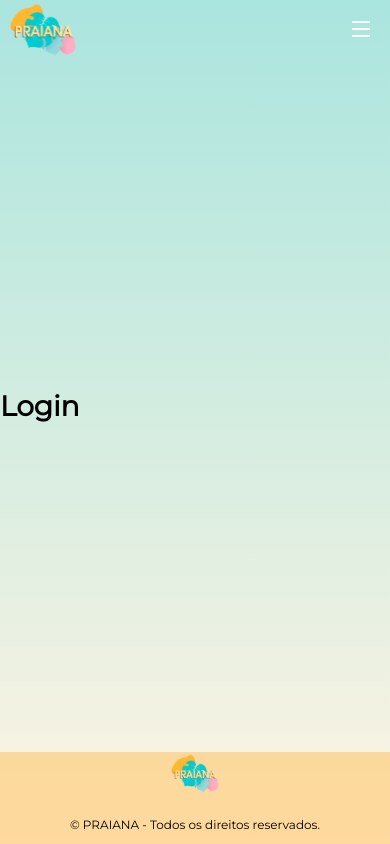
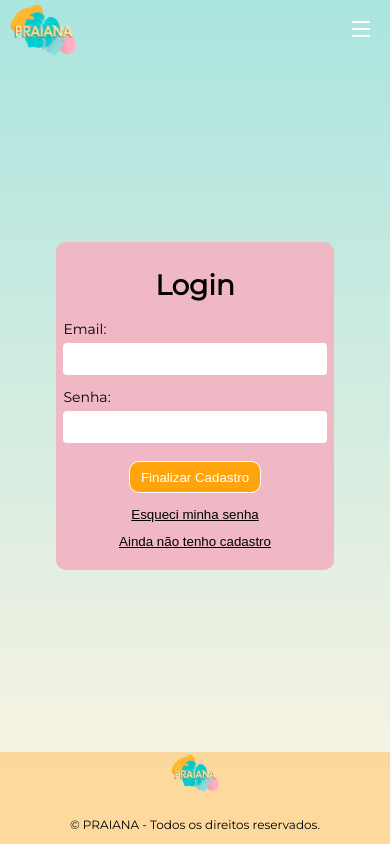
Before and after one commit to gabriellivalelia/FrontProjetoTraineeCPE, a React (Vite) app: page /Login in a window 390 px wide. Built offline with nearby package versions, Linux system fonts and the light colour scheme.

Commit message:
Feat: Responsive Login Page

```diff
--- a/src/pages/Cadastro/index.jsx
+++ b/src/pages/Cadastro/index.jsx
@@ -1,5 +1,5 @@
 import React from "react";
-
+import { useNavigate } from "react-router-dom";
 import {
   Container,
   FormContainer,
@@ -62,8 +62,11 @@ function Cadastro() {
     resolver: zodResolver(CreateUserFormSchema),
   });
 
+  const Navigate = useNavigate();
+
   function createUser(data) {
     console.log(data);
+    Navigate("/");
   }
 
   return (
--- a/src/pages/Login/index.jsx
+++ b/src/pages/Login/index.jsx
@@ -1,11 +1,84 @@
 import React from "react";
+import {
+  Container,
+  FormContainer,
+  Form,
+  InputContainer,
+  Input,
+  Message,
+  SubmitButton,
+  ButtonContainer,
+  Button,
+} from "./styles";
+import { useForm } from "react-hook-form";
+import { z } from "zod";
+import { zodResolver } from "@hookform/resolvers/zod";
+import { useNavigate } from "react-router-dom";
 
-// import { Container } from './styles';
+const LoginFormSchema = z.object({
+  email: z
+    .string()
+    .nonempty("Esse campo é obrigatório!")
+    .email("Formato de email inválido!")
+    .toLowerCase(),
+  senha: z
+    .string()
+    .nonempty("Esse campo é obrigatório!")
+    .min(6, "A senha tem no mínimo 6 caracteres!"),
+});
 
 function Login() {
+
+  const Navigate = useNavigate();
+
+  const {
+    register,
+    handleSubmit,
+    formState: { errors },
+  } = useForm({
+    resolver: zodResolver(LoginFormSchema),
+  });
+
+  function Login(data) {
+    console.log(data);
+  }
+
   return (
     <React.StrictMode>
-      <h1>Login</h1>
+      <Container>
+        <FormContainer>
+          <div>
+            <h1>Login</h1>
+          </div>
+          <Form onSubmit={handleSubmit(Login)}>
+            <InputContainer>
+              <label htmlFor="email">Email:</label>
+              <Input
+                type="email"
+                id="email"
+                {...register("email")}
+                autoComplete="off"
+              />
+              {errors.email && <Message>{errors.email.message}</Message>}
+            </InputContainer>
+            <InputContainer>
+              <label htmlFor="senha">Senha:</label>
+              <Input
+                type="password"
+                id="senha"
+                {...register("senha")}
+                autoComplete="off"
+              />
+              {errors.senha && <Message>{errors.senha.message}</Message>}
+            </InputContainer>
+            <SubmitButton type="submit" value="Finalizar Cadastro" />
+          </Form>
+          <ButtonContainer>
+            <Button>Esqueci minha senha</Button>
+            <Button onClick={()=> Navigate("/Cadastro")}>Ainda não tenho cadastro</Button>
+          </ButtonContainer>
+        </FormContainer>
+      </Container>
     </React.StrictMode>
   );
 }
--- a/src/pages/Login/styles.js
+++ b/src/pages/Login/styles.js
@@ -1,5 +1,99 @@
 import styled from 'styled-components';
 
 export const Container = styled.div`
+  flex:1;
+
+  display: flex;
+  justify-content: center;
+  align-items: center;
+  padding: 5%;
+`;
+
+export const FormContainer = styled.div`
+  width: 35%;
+  height: 100%;
+  background: #EFB8C4;
+  padding: 2% 2% 2% 2% ;
+
+  display: flex;
+  flex-direction: column;
+  text-align: center;
+  align-items: center;
+  border-radius: 0.625rem;
+
+  @media(max-width:1200px){
+    width:50%;
+  }
+
+  @media(max-width:560px){
+    width:75%;
+  }
+`;
+
+export const Form = styled.form`
+   display: flex;
+   flex-direction: column;
+   align-items: center;
+   gap: 0.8rem;
+   width: 100%;
+`;
+
+export const Input = styled.input`
+   width: 100%;
+   height: 32px;
+   padding: 2%;
+   box-sizing: border-box;
+   border-radius: 0.25rem;
+   border: none;
 
 `;
+
+export const SubmitButton = styled.input`
+   width: 50%;
+   min-width: 120px;
+   height: 32px;
+   background: #FFA40D;
+   color: white;
+   border: solid 1px ;
+   border-color: white;
+   border-radius: 0.625rem;
+   margin-top: 2%;
+
+   &:hover {
+    background-color: #CE860F ;
+   }
+`;
+
+export const Message = styled.div`
+   width: 100%;
+   color: red;
+   font-size: 12px;
+`;
+
+export const InputContainer = styled.div`
+   display: flex;
+   flex-direction: column;
+   text-align: left;
+   font-size: 14px;
+   width: 100%;
+   gap: 5px;
+`;
+
+export const ButtonContainer = styled.div`
+   display: flex;
+   flex-direction: column;
+   gap: 10px;
+   padding: 5%;
+`;
+
+export const Button = styled.button`
+   background: transparent;
+   border: none;
+   text-decoration: underline;
+
+
+
+   &:hover {
+     font-weight: bold;
+   }
+`;
```
